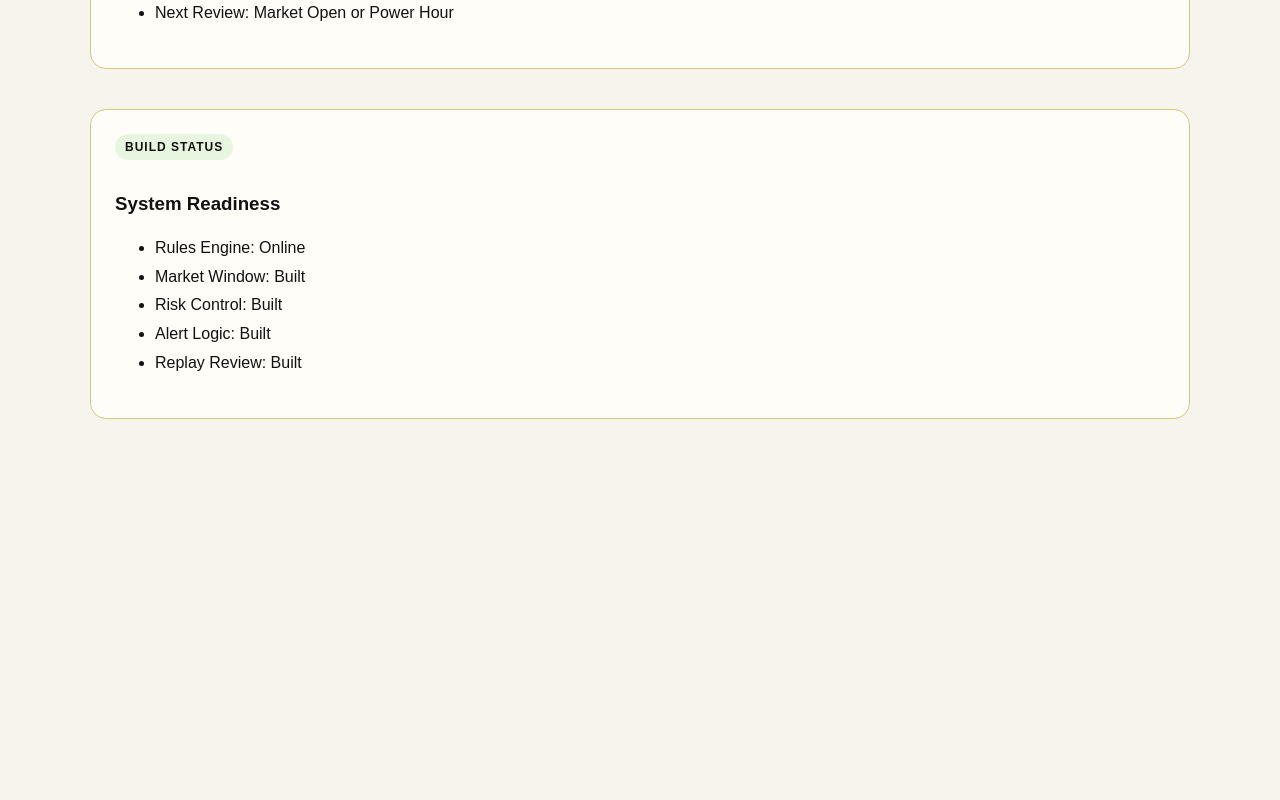
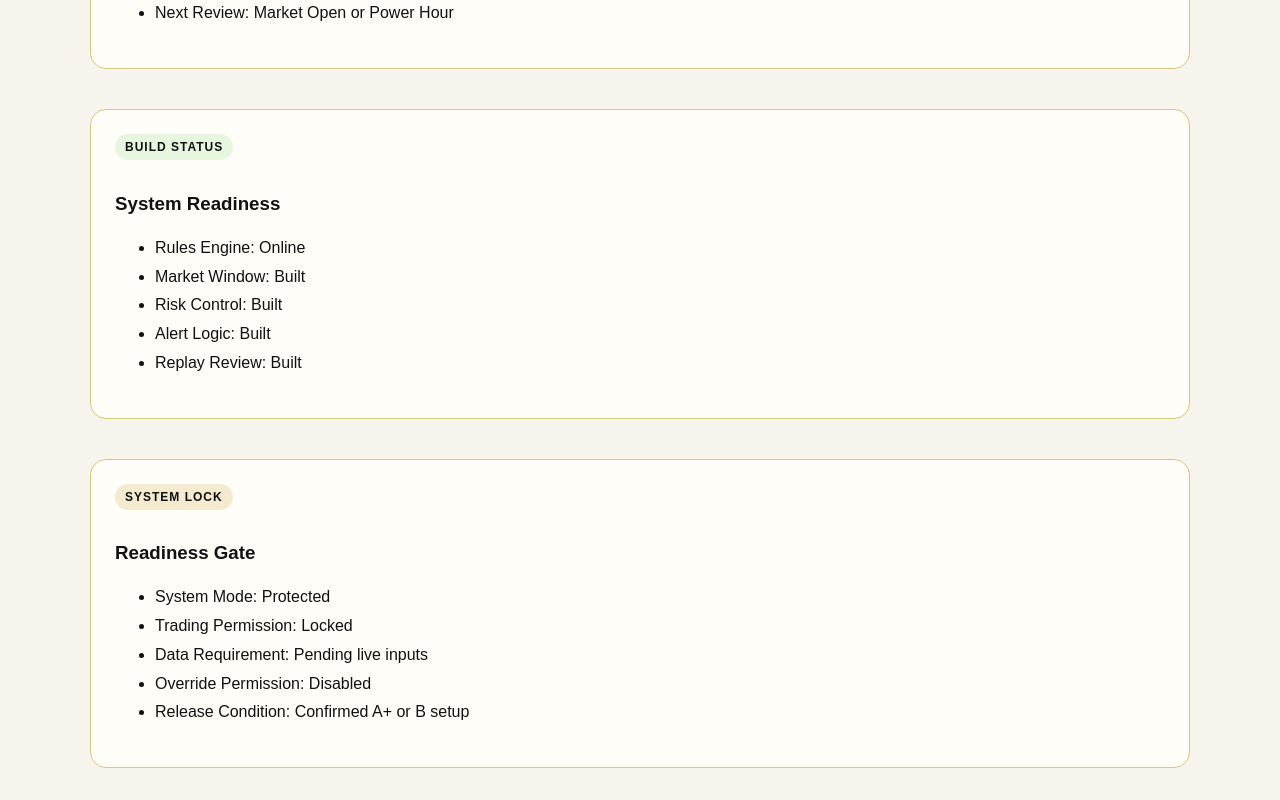
Before and after one commit to 1anointedradio-maker/elharvest-web, a Next.js app: page / in a window 1280 px wide. Shown: the part 9315-10115 px from the top of the page. Before the commit the page ends 9766 px from the top, so only its background shows below. Built offline with nearby package versions, Linux system fonts and the light colour scheme.

Commit message:
Update page.jsx

```diff
--- a/app/page.jsx
+++ b/app/page.jsx
@@ -918,7 +918,40 @@ export default function Home() {
     <li>Replay Review: Built</li>
   </ul>
 </section>
+      <section
+  style={{
+    marginTop: "40px",
+    background: "#fffdf7",
+    border: "1px solid #d9c77b",
+    borderRadius: "16px",
+    padding: "24px",
+  }}
+>
+  <div
+    style={{
+      display: "inline-block",
+      fontSize: "12px",
+      fontWeight: "bold",
+      letterSpacing: "1px",
+      padding: "6px 10px",
+      borderRadius: "999px",
+      background: "#f3ead0",
+      marginBottom: "14px",
+    }}
+  >
+    SYSTEM LOCK
+  </div>
 
+  <h3>Readiness Gate</h3>
+
+  <ul style={{ lineHeight: "1.8" }}>
+    <li>System Mode: Protected</li>
+    <li>Trading Permission: Locked</li>
+    <li>Data Requirement: Pending live inputs</li>
+    <li>Override Permission: Disabled</li>
+    <li>Release Condition: Confirmed A+ or B setup</li>
+  </ul>
+</section>
     </main>
   );
 }
```
